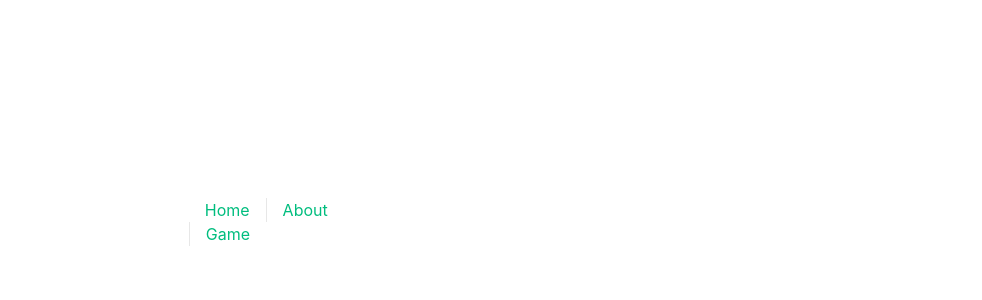
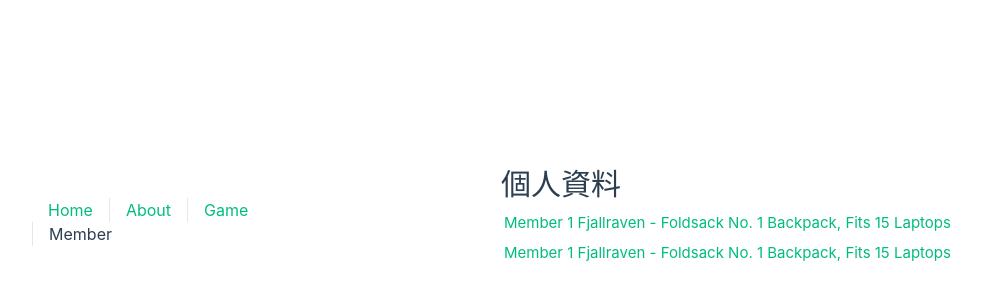
Before and after one commit to wclwilliam/Back-Home, a Vue app: page /member in a window 1280 px wide. Before the commit this address had no page. Shown: the part 186-486 px from the top of the page, without its empty margins (139-1121 px from the left). Built offline with nearby package versions, Linux system fonts and the light colour scheme; no server answers.

Commit message:
會員列表做好了

```diff
--- a/package.json
+++ b/package.json
@@ -13,6 +13,7 @@
     "format": "prettier --write --experimental-cli src/"
   },
   "dependencies": {
+    "axios": "^1.13.2",
     "pinia": "^3.0.4",
     "vue": "^3.5.25",
     "vue-router": "^4.6.3"
--- a/src/App.vue
+++ b/src/App.vue
@@ -14,6 +14,7 @@ import HelloWorld from './components/HelloWorld.vue'
         <RouterLink to="/">Home</RouterLink>
         <RouterLink to="/about">About</RouterLink>
         <RouterLink to="/game">Game</RouterLink>
+        <RouterLink to="/member">Member</RouterLink>
       </nav>
     </div>
   </header>
--- a/src/router/index.js
+++ b/src/router/index.js
@@ -31,7 +31,8 @@ const router = createRouter({
     },
     {
       path: '/member/:id',
-      name: '/member',
+      name: '/memberinfo',
+      props:true,
       component: () => import('@/views/MemberShipinfo.vue'),
     },
   ],
--- a/src/views/MemberShip.vue
+++ b/src/views/MemberShip.vue
@@ -1,9 +1,42 @@
 <script setup>
+import { computed, ref, onMounted } from 'vue'
+import axios from 'axios'
+
+const memberList = ref([
+    { "id": 1, "title": "Fjallraven - Foldsack No. 1 Backpack, Fits 15 Laptops", "price": 109.95, "description": "Your perfect pack for everyday use and walks in the forest. Stash your laptop (up to 15 inches) in the padded sleeve, your everyday", "category": "men's clothing", "image": "https://fakestoreapi.com/img/81fPKd-2AYL._AC_SL1500_t.png", "rating": { "rate": 3.9, "count": 120 } },
+    { "id": 1, "title": "Fjallraven - Foldsack No. 1 Backpack, Fits 15 Laptops", "price": 109.95, "description": "Your perfect pack for everyday use and walks in the forest. Stash your laptop (up to 15 inches) in the padded sleeve, your everyday", "category": "men's clothing", "image": "https://fakestoreapi.com/img/81fPKd-2AYL._AC_SL1500_t.png", "rating": { "rate": 3.9, "count": 120 } }
+])
+
+//快速計算陣列數量結果
+
+onMounted(() => {
+    axios
+        .get('https://fakestoreapi.com/products')
+        .then((response) => {
+            memberList.value = response.data
+        })
+})
 
 </script>
 
 <template>
-    <h1>個人資料</h1>
+    <main>
+        <h1>個人資料</h1>
+        <RouterLink
+        v-for="item in memberList"
+        :key="item.id"
+        :to="`/member/${item.id}`">Member
+        {{ item.id }}
+        {{ item.title }}
+        </RouterLink>
+
+
+    </main>
+
 </template>
 
-<style lang="scss" scoped></style>
+<style scoped>
+    a{
+        display: block;
+    }
+</style>
--- a/src/views/MemberShipinfo.vue
+++ b/src/views/MemberShipinfo.vue
@@ -1,10 +1,26 @@
 <script setup>
-
+import { computed, ref, onMounted } from 'vue'
+import axios from 'axios'
+const props = defineProps({
+    id:String
+})
+const info = ref(null)
+onMounted(() => {
+    axios
+        .get(`https://fakestoreapi.com/products/${props.id}`)
+        .then((response) => {
+            info.value = response.data
+        })
+})
 </script>
 
 <template>
-    <h1>我的活動
-</h1>
+    <main>
+        <h1>我的活動</h1>
+        {{ props.id }}
+        {{ info }}
+    </main>
+
 </template>
 
 <style lang="scss" scoped></style>
```
Also changed, not shown: 1 other file (tests, documents, lock files or other folders).
